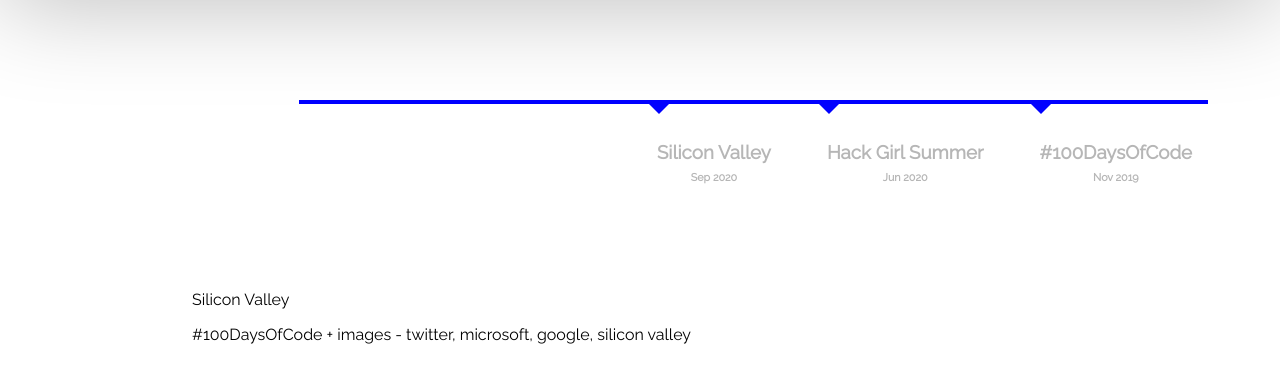
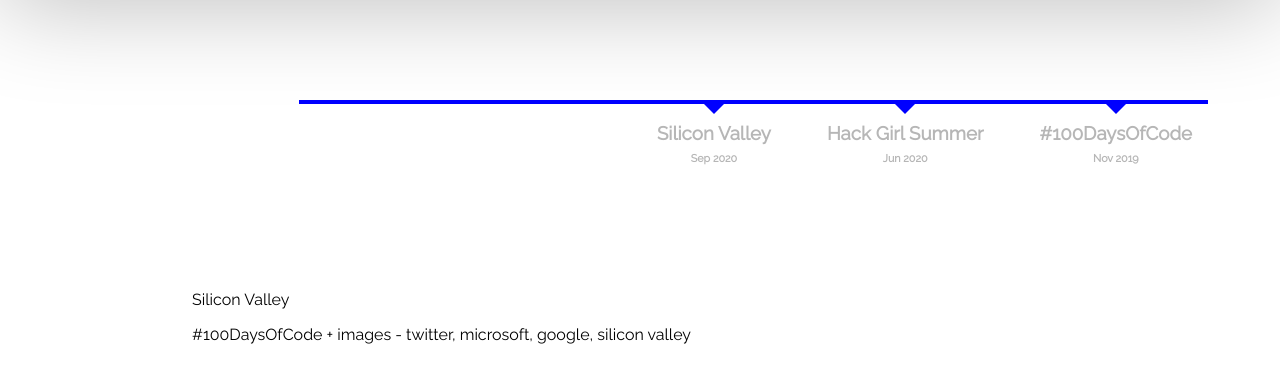
Before and after one commit to claireozee/site, a Flask app: page /experience in a window 1280 px wide. Shown: the part 96-479 px from the top of the page. Run offline with Flask 2, Linux system fonts and the light colour scheme; some libraries are stand-ins or nearby versions.

Commit message:
aligning arrows on TL to center of each experience

```diff
--- a/static/css/site.css
+++ b/static/css/site.css
@@ -173,16 +173,22 @@
 /* Arrows on the timeline */
 .container::before {
     content: " ";
+    height: 0;
+    top: 3vh;
+    width: 0;
     z-index: 1;
     border: medium solid blue;
     border-width: 10px 10px 0px 10px;
-    border-color: blue transparent transparent transparent ;
+    border-color: blue transparent transparent transparent;
 }
 
 
 
  .container {
-    margin: 3.3vh 0 0 5vh;
+    margin: 2vh 0 0 5vh;
+    display: flex;
+    flex-direction: column;
+    align-items: center;
  }
 
  .container h3, .container h6 {
@@ -192,6 +198,7 @@
 
  .container h3:hover {
     color: blue;
+    cursor: pointer;
  }
 
  .container h6 {
```
